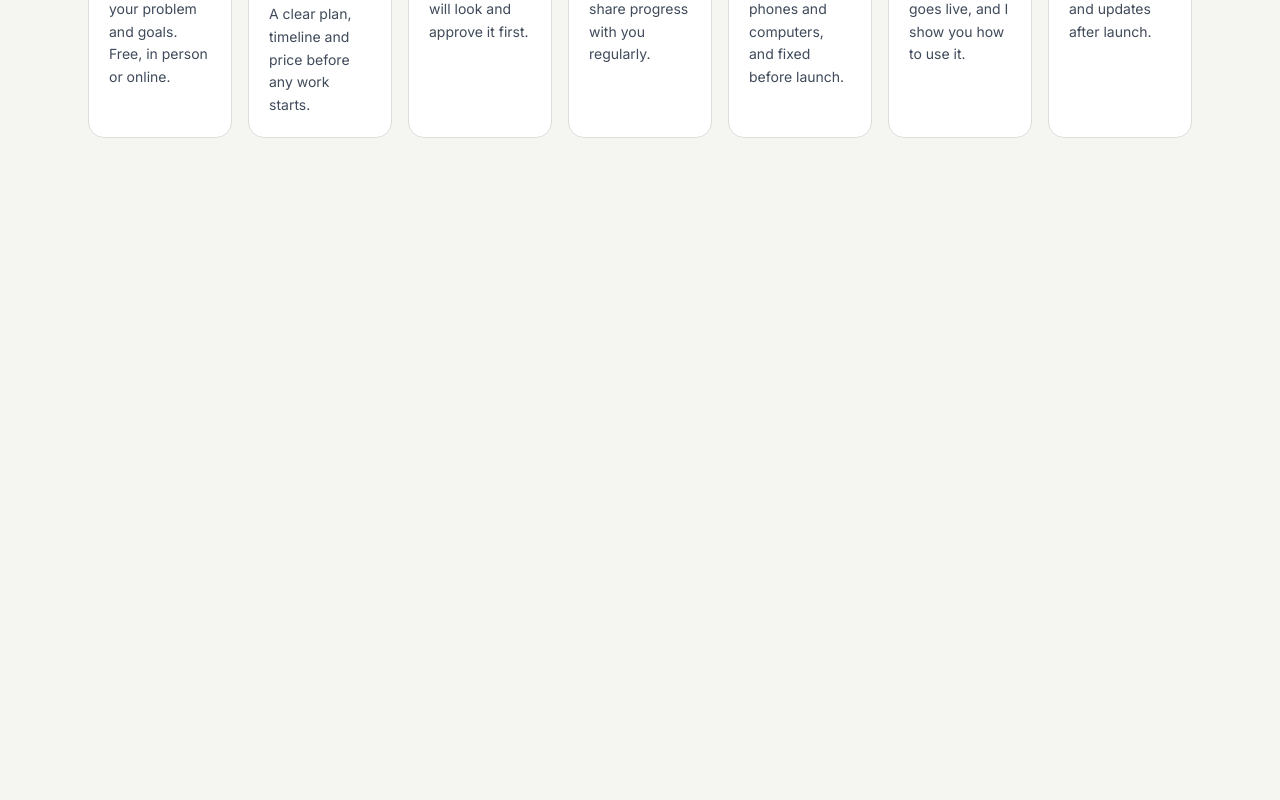
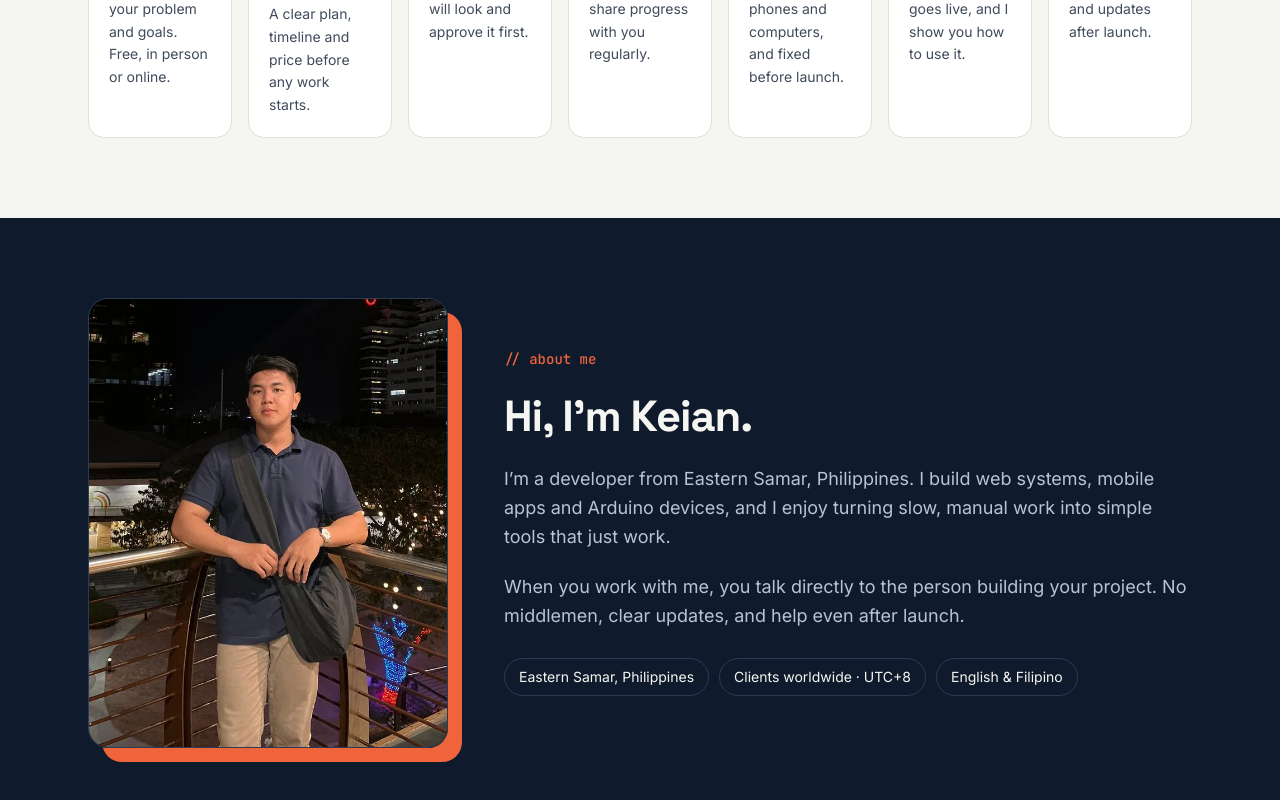
Before and after one commit to ItsmeKeian/Kei-Tech-Portfolio-V2, a React (Vite) app: page / in a window 1280 px wide. Shown: the part 2696-3496 px from the top of the page. Before the commit the page ends 2914 px from the top, so only its background shows below. Built offline with nearby package versions, Linux system fonts and the light colour scheme.

Commit message:
Add About section with photo and personal intro

```diff
--- a/src/App.tsx
+++ b/src/App.tsx
@@ -4,6 +4,7 @@ import { Hero } from './components/Hero'
 import { Services } from './components/Services'
 import { Process } from './components/Process'
 import { Projects } from './components/Projects'
+import { About } from './components/About'
 
 function App() {
   return (
@@ -15,6 +16,7 @@ function App() {
         <Services />
         <Projects />
         <Process />
+        <About />
       </main>
     </div>
   )
--- /dev/null
+++ b/src/components/About.tsx
@@ -0,0 +1,45 @@
+import aboutPhoto from '../assets/keian-about.webp'
+
+const facts = ['Eastern Samar, Philippines', 'Clients worldwide · UTC+8', 'English & Filipino']
+
+export function About() {
+  return (
+    <section id="about" className="bg-band text-band-ink">
+      <div className="mx-auto flex max-w-6xl flex-wrap items-center gap-14 px-6 py-20">
+        <div className="mx-auto w-full max-w-90 md:mx-0">
+          <img
+            src={aboutPhoto}
+            alt="Keian, the developer behind Kei-Tech"
+            width={640}
+            height={800}
+            loading="lazy"
+            decoding="async"
+            className="aspect-4/5 w-full rounded-[20px] border-[1.5px] border-band-line object-cover shadow-[14px_14px_0_var(--accent)] dark:border-accent dark:shadow-[0_0_48px_rgb(198_244_50/0.15)]"
+          />
+        </div>
+
+        <div className="flex min-w-0 flex-[1_1_420px] flex-col gap-5">
+          <p className="font-mono text-sm text-band-accent">// about me</p>
+          <h2 className="font-heading text-[clamp(1.875rem,3.4vw,2.75rem)] leading-tight font-bold tracking-tight">
+            Hi, I’m Keian.
+          </h2>
+          <p className="text-lg leading-relaxed text-band-muted">
+            I’m a developer from Eastern Samar, Philippines. I build web systems, mobile apps and Arduino
+            devices, and I enjoy turning slow, manual work into simple tools that just work.
+          </p>
+          <p className="text-lg leading-relaxed text-band-muted">
+            When you work with me, you talk directly to the person building your project. No middlemen,
+            clear updates, and help even after launch.
+          </p>
+          <ul className="mt-2 flex flex-wrap gap-2.5">
+            {facts.map((fact) => (
+              <li key={fact} className="rounded-full border border-band-line px-3.5 py-2 text-sm">
+                {fact}
+              </li>
+            ))}
+          </ul>
+        </div>
+      </div>
+    </section>
+  )
+}
```
